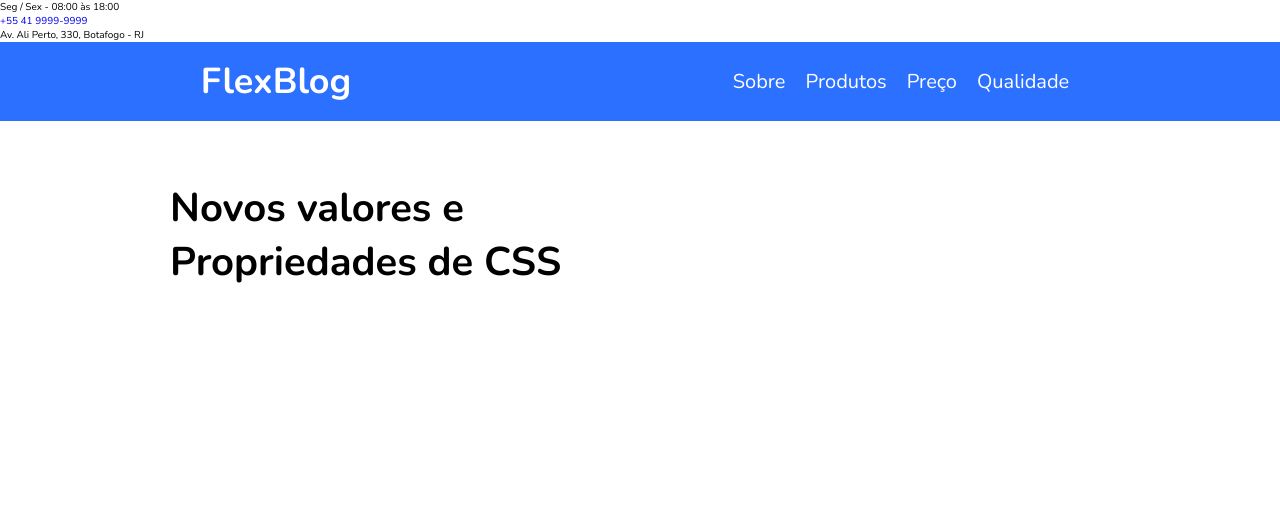
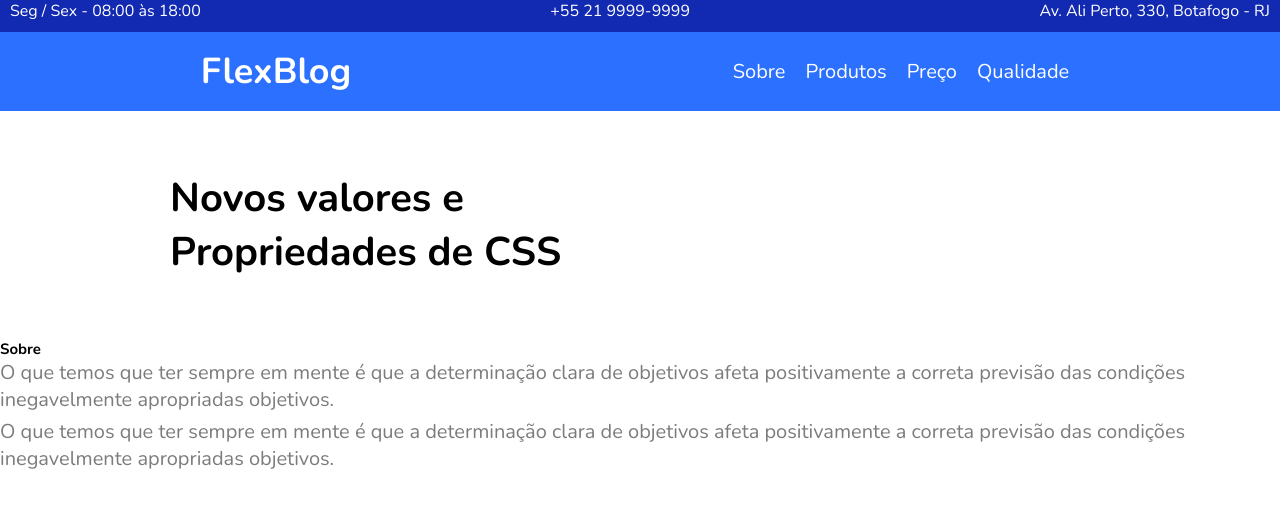
Before and after one commit to marcoantoniofranco/Flexblog, a plain HTML site: page index.html in a window 1280 px wide. Drawn offline with nearby package versions, Linux system fonts and the light colour scheme.

Commit message:
fix: correção flexbox

```diff
--- a/index.html
+++ b/index.html
@@ -20,7 +20,7 @@
         <div class="superinfo-bg">
             <div class="superinfo">
                 <p>Seg / Sex - 08:00 às 18:00</p>
-                <a href="#">+55 41 9999-9999</a>
+                <a href="tel:+552199999999">+55 21 9999-9999</a>
                 <p>Av. Ali Perto, 330, Botafogo - RJ</p>
             </div>
         </div>
@@ -35,7 +35,7 @@
                     <li><a href="#sobre">Sobre</a></li>
                     <li><a href="#produtos">Produtos</a></li>
                     <li><a href="#preços">Preço</a></li>
-                    <li><a href="#">Qualidade</a></li>
+                    <li><a href="#qualidade">Qualidade</a></li>
                 </ul>
             </nav>
         </header>
@@ -45,5 +45,21 @@
             <br />
             Propriedades de CSS
         </h1>
+
+        <section class="sobre" id="sobre">
+            <div class="sobre-info">
+                <h1>Sobre</h1>
+                <p>
+                    O que temos que ter sempre em mente é que a determinação
+                    clara de objetivos afeta positivamente a correta previsão
+                    das condições inegavelmente apropriadas objetivos.
+                </p>
+                <p>
+                    O que temos que ter sempre em mente é que a determinação
+                    clara de objetivos afeta positivamente a correta previsão
+                    das condições inegavelmente apropriadas objetivos.
+                </p>
+            </div>
+        </section>
     </body>
 </html>
--- a/src/css/style.css
+++ b/src/css/style.css
@@ -4,6 +4,22 @@ html {
 
 body {
     font-family: "Nunito", sans-serif;
+}
+
+.superinfo-bg {
+    background-color: #122ab2;
+    font-size: 1.6rem;
+    color: #ffffff;
+}
+
+.superinfo-bg .superinfo {
+    display: flex;
+    justify-content: space-between;
+    padding: 0 10px 10px 10px;
+}
+
+.superinfo-bg .superinfo a {
+    color: #ffffff;
 }
 
 .header {
@@ -43,3 +59,9 @@ body {
     margin: 0 160px;
     font-size: 4rem;
 }
+
+.sobre .sobre-info p {
+    font-size: 2rem;
+    margin-bottom: 5px;
+    color: #7c7c7c;
+}
```
